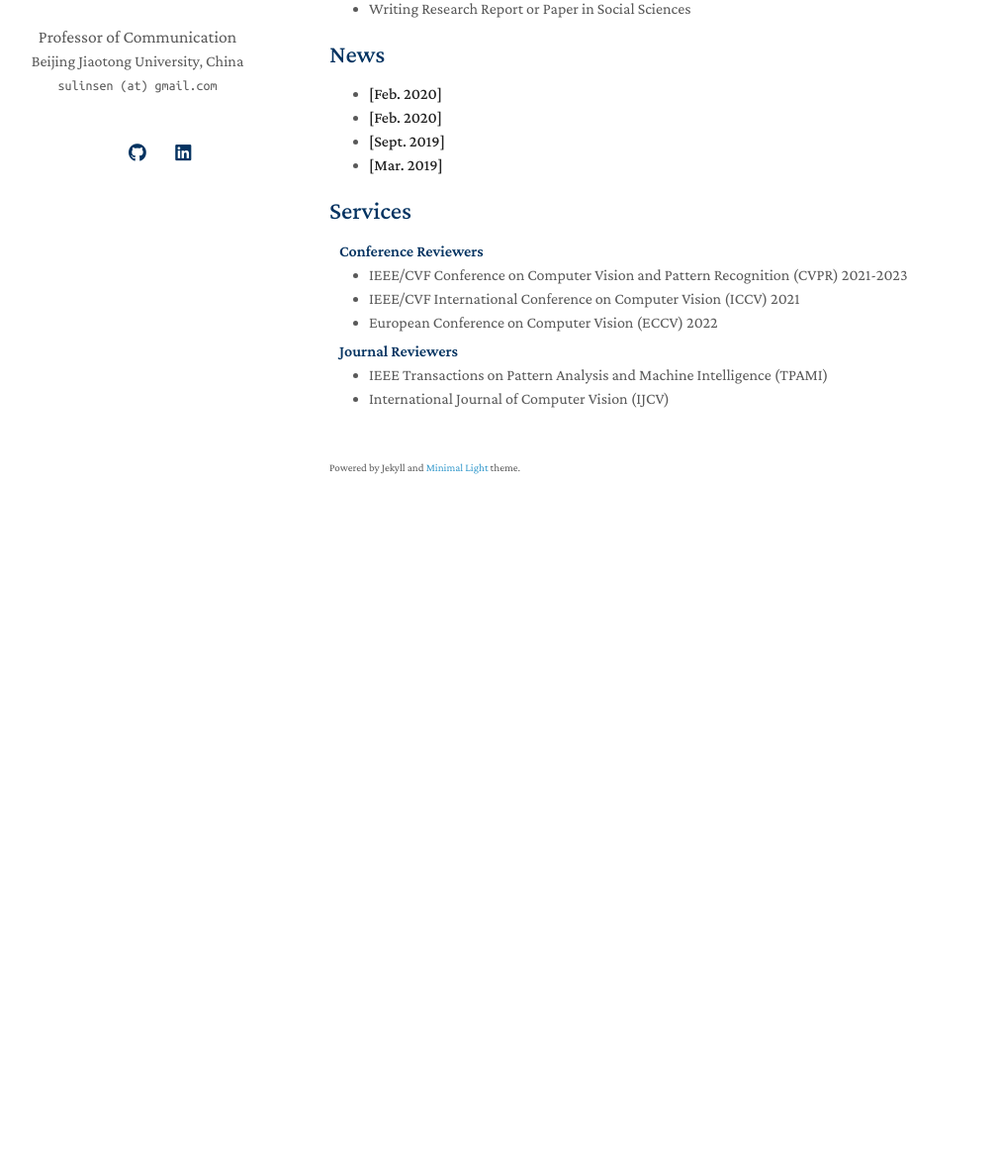
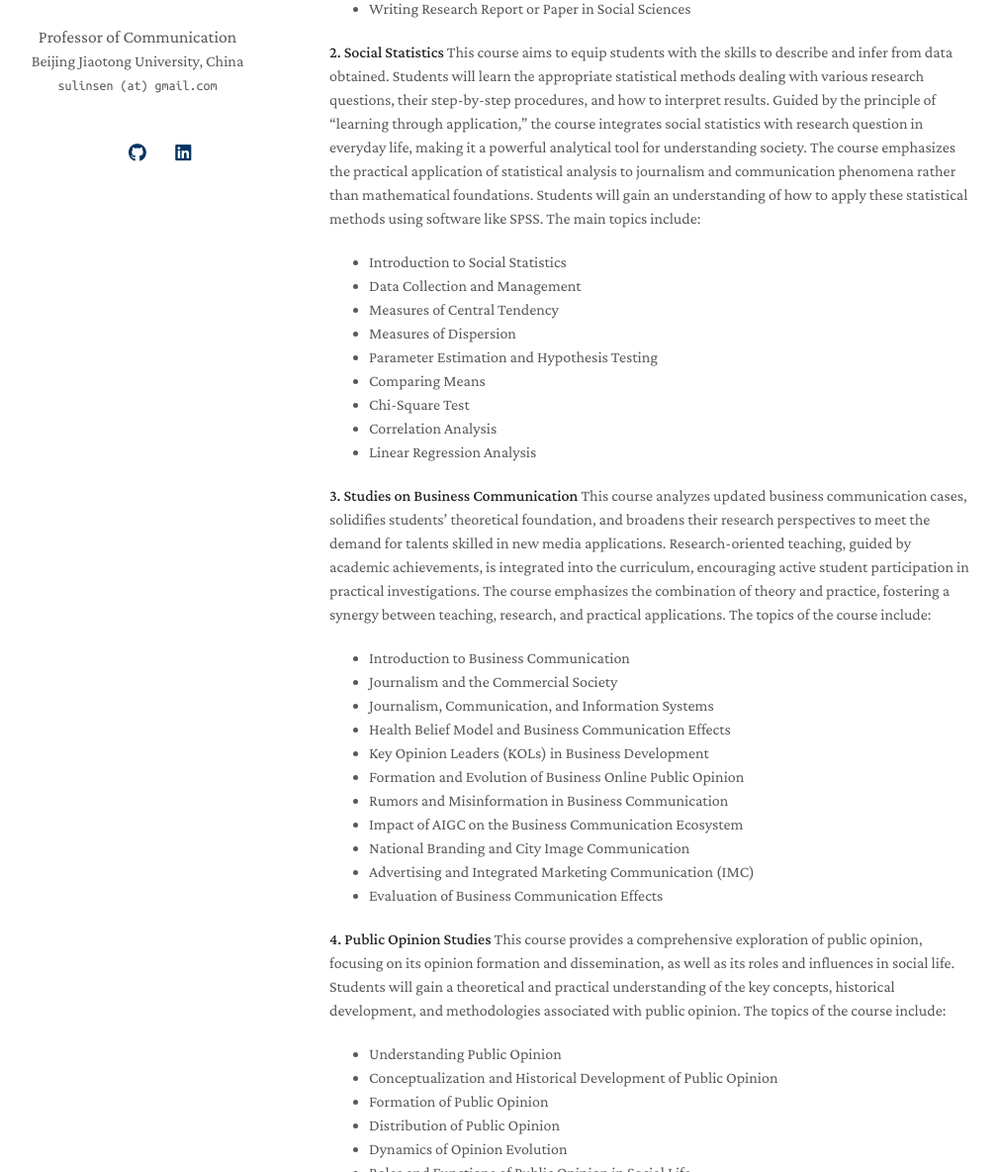
Before and after one commit to linsensu/home, a Jekyll site: the page built from index.md, in a window 1280 px wide and 1400 px high, scrolled down 2720 px. Shown: the part 216-1400 px from the top of the window at 99% size, without its empty margins (137-1147 px from the left). Built offline with Jekyll 4.4.1, drawn with Linux system fonts in a browser that asks for light colours; a style sheet for code colours, icons or effects is not loaded; our own code applies the rules of GitHub Pages for plain Markdown files; before the commit the page ends 3489 px from its top, so only the background shows below that; some of the changed text lies outside the part shown.

Commit message:
Update index.md

```diff
--- a/index.md
+++ b/index.md
@@ -63,6 +63,42 @@ This course focuses on how to apply research methods, such as survey, content an
 - Descriptive and Preliminary Data Analysis
 - Writing Research Report or Paper in Social Sciences
 
+**2. Social Statistics**
+This course aims to equip students with the skills to describe and infer from data obtained. Students will learn the appropriate statistical methods dealing with various research questions, their step-by-step procedures, and how to interpret results. Guided by the principle of "learning through application," the course integrates social statistics with research question in everyday life, making it a powerful analytical tool for understanding society. The course emphasizes the practical application of statistical analysis to journalism and communication phenomena rather than mathematical foundations. Students will gain an understanding of how to apply these statistical methods using software like SPSS. The main topics include:
+- Introduction to Social Statistics
+- Data Collection and Management
+- Measures of Central Tendency
+- Measures of Dispersion
+- Parameter Estimation and Hypothesis Testing
+- Comparing Means
+- Chi-Square Test
+- Correlation Analysis
+- Linear Regression Analysis
+
+**3. Studies on Business Communication**
+This course analyzes updated business communication cases, solidifies students' theoretical foundation, and broadens their research perspectives to meet the demand for talents skilled in new media applications. Research-oriented teaching, guided by academic achievements, is integrated into the curriculum, encouraging active student participation in practical investigations. The course emphasizes the combination of theory and practice, fostering a synergy between teaching, research, and practical applications. The topics of the course include:
+- Introduction to Business Communication
+- Journalism and the Commercial Society
+- Journalism, Communication, and Information Systems
+- Health Belief Model and Business Communication Effects
+- Key Opinion Leaders (KOLs) in Business Development
+- Formation and Evolution of Business Online Public Opinion
+- Rumors and Misinformation in Business Communication
+- Impact of AIGC on the Business Communication Ecosystem
+- National Branding and City Image Communication
+- Advertising and Integrated Marketing Communication (IMC)
+-  Evaluation of Business Communication Effects
+
+**4. Public Opinion Studies**
+This course provides a comprehensive exploration of public opinion, focusing on its opinion formation and dissemination, as well as its roles and influences in social life. Students will gain a theoretical and practical understanding of the key concepts, historical development, and methodologies associated with public opinion. The topics of the course include:
+- Understanding Public Opinion
+- Conceptualization and Historical Development of Public Opinion
+- Formation of Public Opinion
+- Distribution of Public Opinion
+- Dynamics of Opinion Evolution
+- Roles and Functions of Public Opinion in Social Life
+- Management of Public Opinion in Civil Society
+
 ## News
 
 - **[Feb. 2020]**
```
